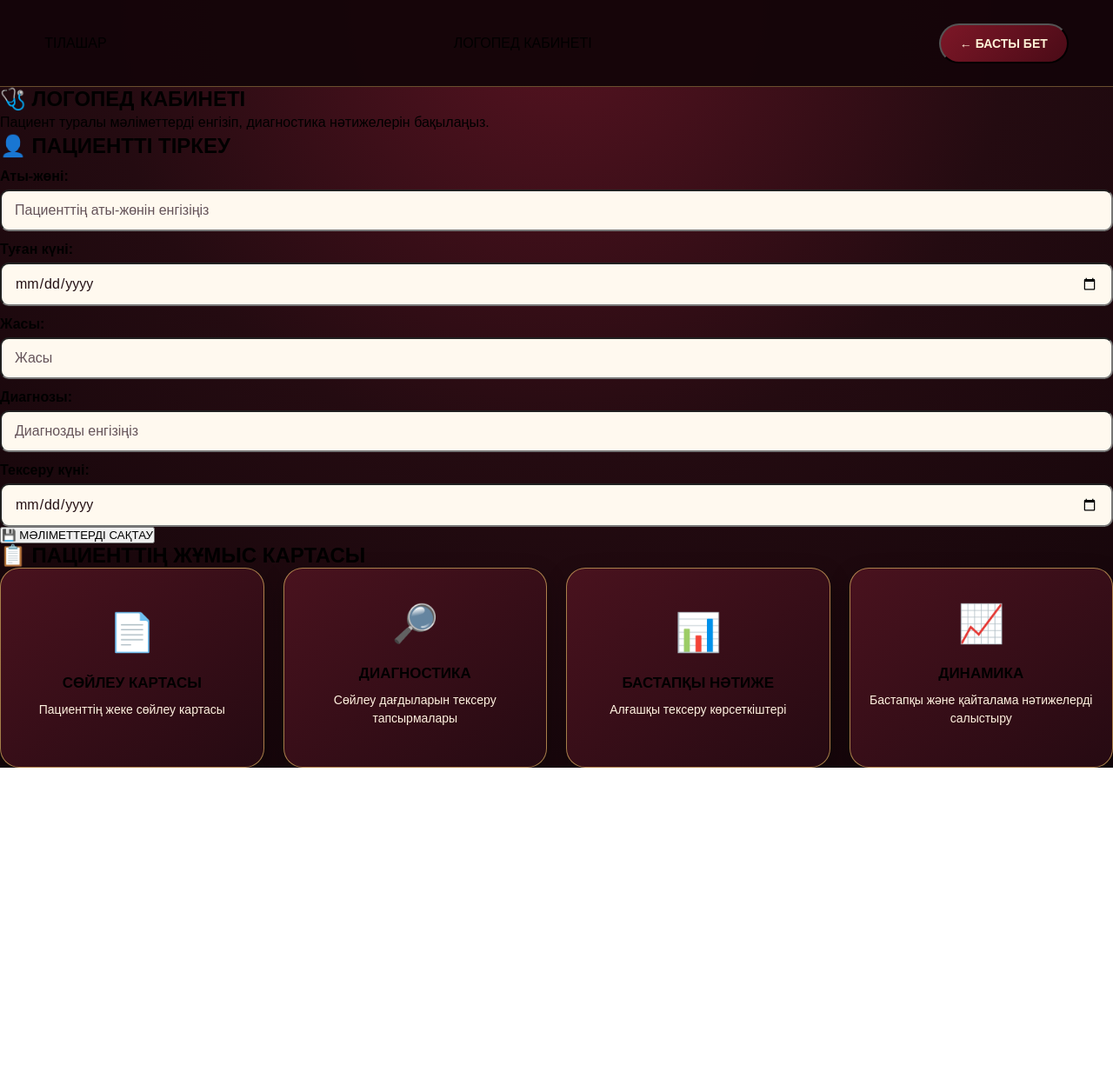
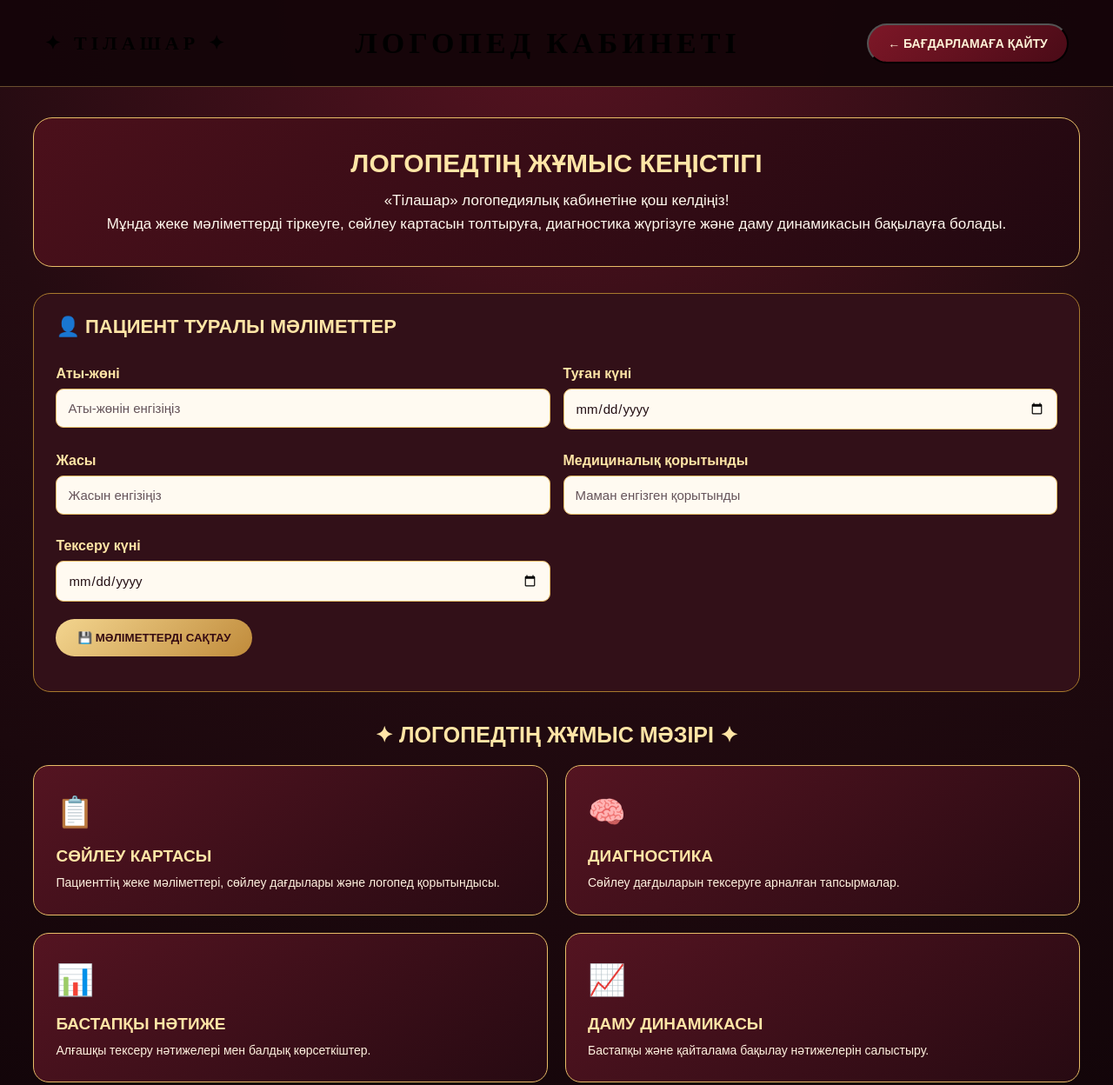
Before and after one commit to meruertermek07-ship-it/afaziya-platformmm, a plain HTML site: page cabinet.html in a window 1280 px wide. Shown: the whole page at 87% size. Before the commit the page ends 883 px from the top, so only its background shows below. Drawn offline with Linux system fonts and the light colour scheme; a web font is replaced by a local one.

Commit message:
Refactor cabinet.html structure and styles

```diff
--- a/cabinet.html
+++ b/cabinet.html
@@ -3,83 +3,249 @@
 <head>
     <meta charset="UTF-8">
     <meta name="viewport" content="width=device-width, initial-scale=1.0">
-    <title>ТІЛАШАР | Логопед кабинеті</title>
+<title>Логопед кабинеті | Тілашар</title>
 <link rel="stylesheet" href="style.css">
+<style>
+    .cabinet-page {
+        width: 94%;
+        max-width: 1250px;
+        margin: 35px auto;
+    }
+    .cabinet-welcome {
+        text-align: center;
+        padding: 35px 20px;
+        margin-bottom: 30px;
+        background: linear-gradient(135deg, #4b101b, #210810);
+        border: 1px solid #e8bd67;
+        border-radius: 22px;
+    }
+    .cabinet-welcome h2 {
+        color: #ffe5a6;
+        font-size: 30px;
+        margin-bottom: 12px;
+    }
+    .cabinet-welcome p {
+        color: #fff8ed;
+        font-size: 17px;
+    }
+    .patient-form {
+        padding: 25px;
+        margin-bottom: 30px;
+        background: #321018;
+        border: 1px solid #a8792d;
+        border-radius: 20px;
+    }
+    .patient-form h3 {
+        color: #ffe5a6;
+        font-size: 22px;
+        margin-bottom: 20px;
+    }
+    .form-grid {
+        display: grid;
+        grid-template-columns: repeat(2, 1fr);
+        gap: 15px;
+    }
+    .form-field label {
+        display: block;
+        color: #ffe5a6;
+        font-weight: bold;
+        margin-bottom: 8px;
+    }
+    .form-field input,
+    .form-field textarea {
+        width: 100%;
+        padding: 13px;
+        border-radius: 9px;
+        border: 1px solid #e8bd67;
+        background: #fffaf1;
+        color: #241015;
+        font-size: 15px;
+    }
+    .cabinet-save {
+        margin-top: 20px;
+        padding: 14px 25px;
+        border: none;
+        border-radius: 30px;
+        background: linear-gradient(135deg, #f3d58f, #c08b3b);
+        color: #350b12;
+        font-weight: 900;
+        cursor: pointer;
+    }
+    .cabinet-menu-title {
+        color: #ffe5a6;
+        font-size: 25px;
+        text-align: center;
+        margin: 35px 0 20px;
+    }
+    .cabinet-menu {
+        display: grid;
+        grid-template-columns: repeat(2, 1fr);
+        gap: 20px;
+    }
+    .cabinet-card {
+        min-height: 170px;
+        padding: 25px;
+        border: 1px solid #e8bd67;
+        border-radius: 18px;
+        background: linear-gradient(145deg, #541421, #270a12);
+        color: #fff8ed;
+        cursor: pointer;
+        text-align: left;
+        transition: 0.25s;
+    }
+    .cabinet-card:hover {
+        transform: translateY(-5px);
+        background: linear-gradient(145deg, #761d2d, #3c0b17);
+    }
+    .cabinet-card .icon {
+        font-size: 35px;
+        display: block;
+        margin-bottom: 12px;
+    }
+    .cabinet-card h3 {
+        color: #ffe5a6;
+        font-size: 19px;
+        margin-bottom: 8px;
+    }
+    .cabinet-card p {
+        color: #fff1df;
+        font-size: 14px;
+    }
+    #patientContent {
+        margin-top: 30px;
+    }
+    .patient-message {
+        margin-top: 15px;
+        color: #ffe5a6;
+        font-weight: bold;
+    }
+    @media(max-width:650px) {
+        .form-grid,
+        .cabinet-menu {
+            grid-template-columns: 1fr;
+        }
+        .cabinet-welcome h2 {
+            font-size: 23px;
+        }
+    }
+</style>
 </head>
-<body class="cabinet-page">
+<body>
+<!-- ЖОҒАРҒЫ БӨЛІК -->
 <header class="main-header">
-    <div class="logo" onclick="window.location.href='index.html'">
-        ТІЛАШАР
-    </div>
-    <div class="header-title">ЛОГОПЕД КАБИНЕТІ</div>
+<div class="brand">✦ ТІЛАШАР ✦</div>
+<h1>ЛОГОПЕД КАБИНЕТІ</h1>
 <button class="cabinet-button"
         onclick="window.location.href='index.html'">
-        ← БАСТЫ БЕТ
+    ← БАҒДАРЛАМАҒА ҚАЙТУ
 </button>
 </header>
-<main class="cabinet-container">
-    <section class="welcome-box">
-        <h1>🩺 ЛОГОПЕД КАБИНЕТІ</h1>
-        <p>Пациент туралы мәліметтерді енгізіп, диагностика нәтижелерін бақылаңыз.</p>
+<main class="cabinet-page">
+<!-- ҚОШ КЕЛДІҢІЗ -->
+<section class="cabinet-welcome">
+    <h2>ЛОГОПЕДТІҢ ЖҰМЫС КЕҢІСТІГІ</h2>
+    <p>
+        «Тілашар» логопедиялық кабинетіне қош келдіңіз!
+    </p>
+    <p>
+        Мұнда жеке мәліметтерді тіркеуге,
+        сөйлеу картасын толтыруға,
+        диагностика жүргізуге және даму динамикасын бақылауға болады.
+    </p>
 </section>
-    <!-- ПАЦИЕНТТІ ТІРКЕУ -->
+<!-- ПАЦИЕНТ МӘЛІМЕТТЕРІ -->
 <section class="patient-form">
-        <h2>👤 ПАЦИЕНТТІ ТІРКЕУ</h2>
+    <h3>👤 ПАЦИЕНТ ТУРАЛЫ МӘЛІМЕТТЕР</h3>
     <form id="patientForm">
-            <label for="fullName">Аты-жөні:</label>
-            <input type="text" id="fullName"
-                placeholder="Пациенттің аты-жөнін енгізіңіз" required>
-            <label for="birthDate">Туған күні:</label>
-            <input type="date" id="birthDate" required>
-            <label for="age">Жасы:</label>
-            <input type="number" id="age"
-                placeholder="Жасы" min="1" max="120" required>
-            <label for="diagnosis">Диагнозы:</label>
-            <input type="text" id="diagnosis"
-                placeholder="Диагнозды енгізіңіз">
-            <label for="testDate">Тексеру күні:</label>
-            <input type="date" id="testDate" required>
-            <button type="submit" class="enter-button">
+        <div class="form-grid">
+            <div class="form-field">
+                <label for="fullName">Аты-жөні</label>
+                <input
+                    type="text"
+                    id="fullName"
+                    placeholder="Аты-жөнін енгізіңіз"
+                    required>
+            </div>
+            <div class="form-field">
+                <label for="birthDate">Туған күні</label>
+                <input
+                    type="date"
+                    id="birthDate">
+            </div>
+            <div class="form-field">
+                <label for="age">Жасы</label>
+                <input
+                    type="number"
+                    id="age"
+                    min="18"
+                    placeholder="Жасын енгізіңіз">
+            </div>
+            <div class="form-field">
+                <label for="diagnosis">Медициналық қорытынды</label>
+                <input
+                    type="text"
+                    id="diagnosis"
+                    placeholder="Маман енгізген қорытынды">
+            </div>
+            <div class="form-field">
+                <label for="testDate">Тексеру күні</label>
+                <input
+                    type="date"
+                    id="testDate">
+            </div>
+        </div>
+        <button type="submit" class="cabinet-save">
             💾 МӘЛІМЕТТЕРДІ САҚТАУ
         </button>
+        <p id="patientMessage" class="patient-message"></p>
     </form>
-        <div id="patientMessage"></div>
 </section>
-    <!-- ПАЦИЕНТ БӨЛІМДЕРІ -->
-    <section class="patient-sections">
-        <h2>📋 ПАЦИЕНТТІҢ ЖҰМЫС КАРТАСЫ</h2>
-        <div class="world-grid">
-            <button class="world-card"
+<!-- КАБИНЕТ МӘЗІРІ -->
+<h2 class="cabinet-menu-title">
+    ✦ ЛОГОПЕДТІҢ ЖҰМЫС МӘЗІРІ ✦
+</h2>
+<section class="cabinet-menu">
+    <button class="cabinet-card"
             onclick="showPatientSection('speechCard')">
-                <span>📄</span>
+        <span class="icon">📋</span>
         <h3>СӨЙЛЕУ КАРТАСЫ</h3>
-                <p>Пациенттің жеке сөйлеу картасы</p>
+        <p>
+            Пациенттің жеке мәліметтері,
+            сөйлеу дағдылары және логопед қорытындысы.
+        </p>
     </button>
-            <button class="world-card"
+    <button class="cabinet-card"
             onclick="showPatientSection('diagnostics')">
-                <span>🔎</span>
+        <span class="icon">🧠</span>
         <h3>ДИАГНОСТИКА</h3>
-                <p>Сөйлеу дағдыларын тексеру тапсырмалары</p>
+        <p>
+            Сөйлеу дағдыларын тексеруге
+            арналған тапсырмалар.
+        </p>
     </button>
-            <button class="world-card"
+    <button class="cabinet-card"
             onclick="showPatientSection('initialResult')">
-                <span>📊</span>
+        <span class="icon">📊</span>
         <h3>БАСТАПҚЫ НӘТИЖЕ</h3>
-                <p>Алғашқы тексеру көрсеткіштері</p>
+        <p>
+            Алғашқы тексеру нәтижелері
+            мен балдық көрсеткіштер.
+        </p>
     </button>
-            <button class="world-card"
+    <button class="cabinet-card"
             onclick="showPatientSection('dynamics')">
-                <span>📈</span>
-                <h3>ДИНАМИКА</h3>
-                <p>Бастапқы және қайталама нәтижелерді салыстыру</p>
+        <span class="icon">📈</span>
+        <h3>ДАМУ ДИНАМИКАСЫ</h3>
+        <p>
+            Бастапқы және қайталама
+            бақылау нәтижелерін салыстыру.
+        </p>
     </button>
-        </div>
 </section>
 <!-- ТАҢДАЛҒАН БӨЛІМ -->
-    <section id="patientContent" class="game-section"
-        style="display:none;">
-    </section>
+<div id="patientContent" style="display:none;"></div>
 </main>
+<!-- СКРИПТТЕР -->
 <script src="cabinet.js"></script>
 <script src="speech-card.js"></script>
 <script src="dynamics.js"></script>
```
Lines whose indentation alone changed are shown as unchanged.
